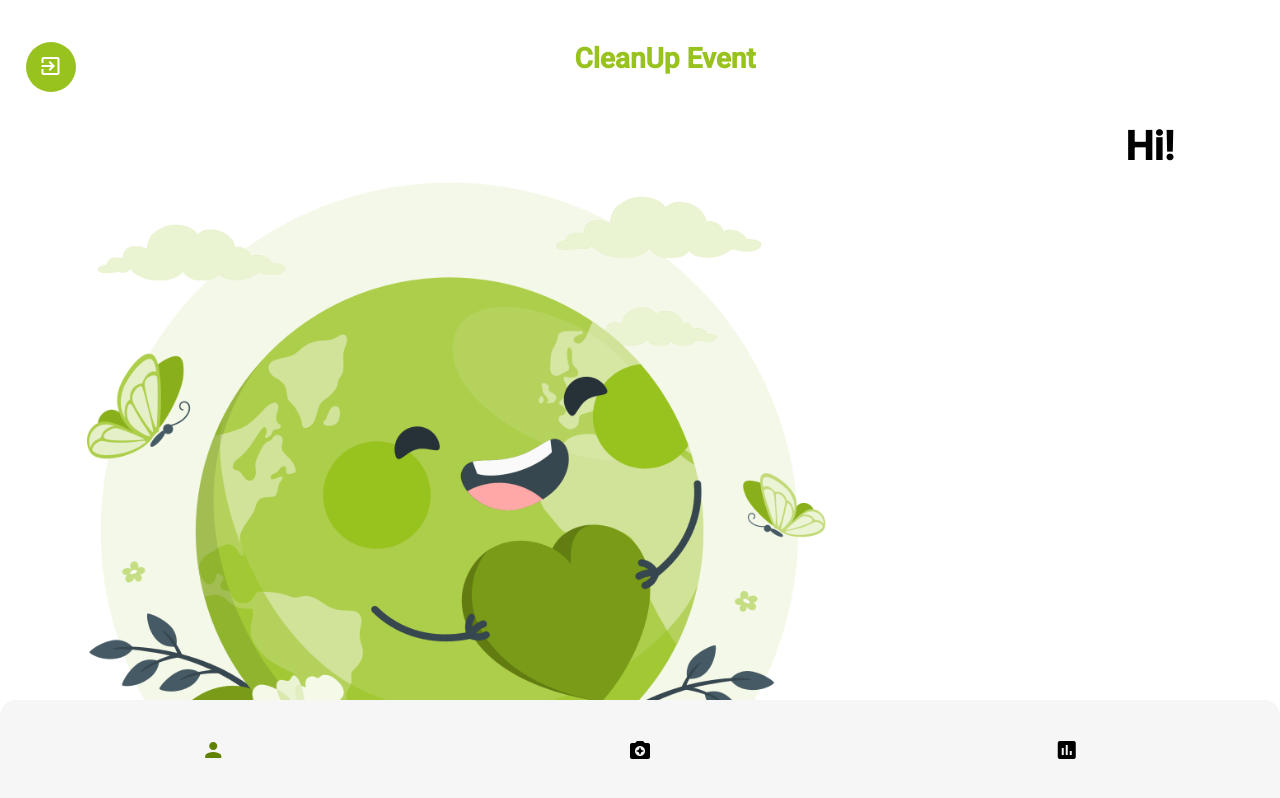
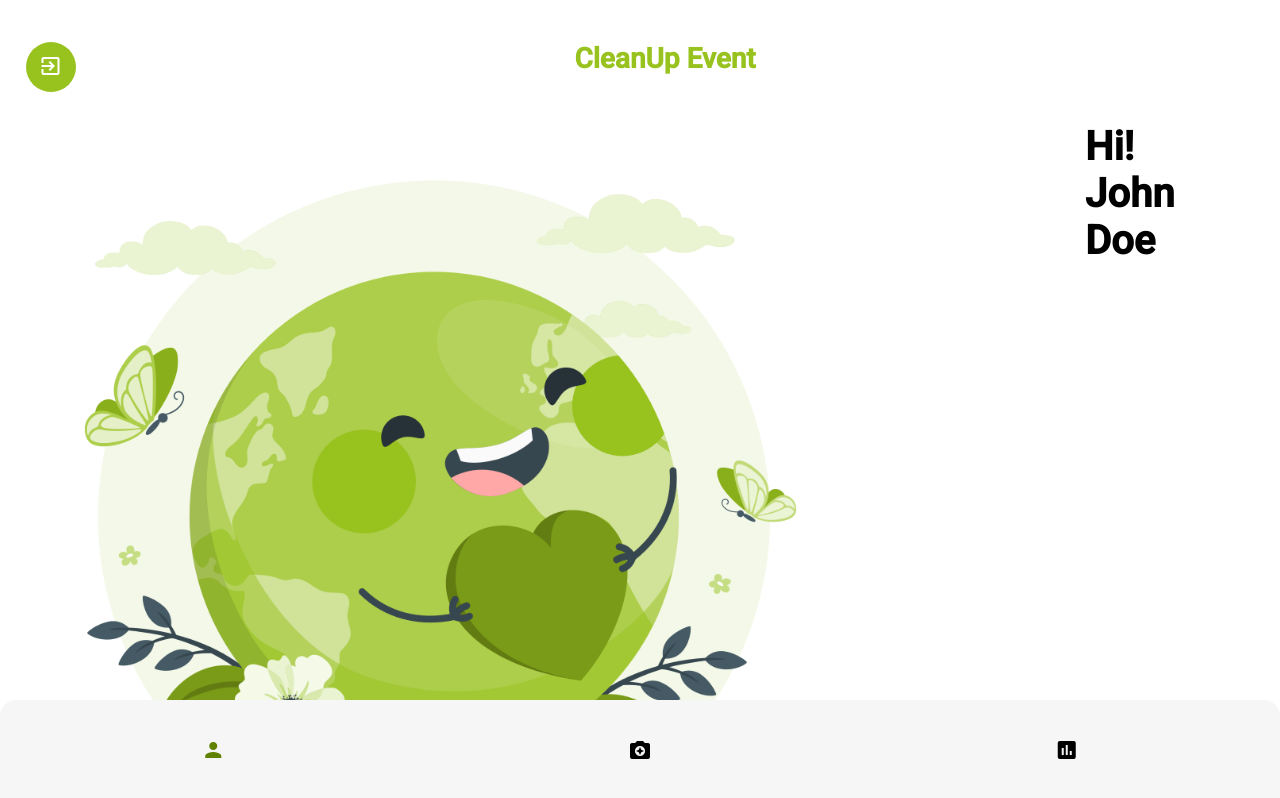
Before and after one commit to billyli19/ys-cleanup-app, an Angular app in the folder frontend/: page /home in a window 1280 px wide. Shown: the top 798 px of the page. Built offline with nearby package versions, Linux system fonts and the light colour scheme.

Commit message:
Initial commit to CodeCommit

```diff
--- a/frontend/src/app/components/pages/home-page/home.component.ts
+++ b/frontend/src/app/components/pages/home-page/home.component.ts
@@ -28,7 +28,7 @@ export class HomeComponent implements OnInit {
     }
 
     // // Initialize currentUser with appropriate data
-    // this.currentUser.name = 'John Doe';
+    this.currentUser.name = 'John Doe';
     // this.currentUser.trashBags = 10;
     // this.currentUser.score = 100;
   }
--- a/frontend/src/app/components/pages/stepper-page/stepper.component.css
+++ b/frontend/src/app/components/pages/stepper-page/stepper.component.css
@@ -1,6 +1,5 @@
 .container {
   padding: 1.6rem;
-  border: 1px solid red;
 }
 
 .h1-title {
@@ -58,11 +57,16 @@
   justify-content: center;
   align-items: center;
   padding-top: 25%;
+  height: 23.75rem;
 }
 
 .img-container img {
   max-width: 100%;
   max-height: 100%;
+}
+
+.summary-container {
+  height: 30rem;
 }
 
 .summary-container input {
```
Also changed, not shown: 1 other file (tests, documents, lock files or other folders).
